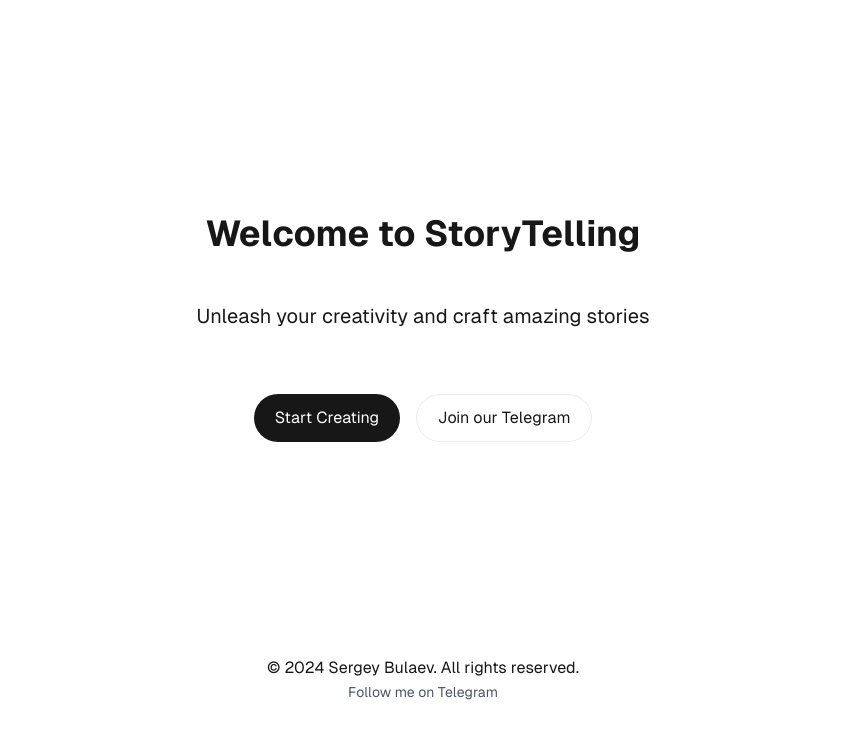
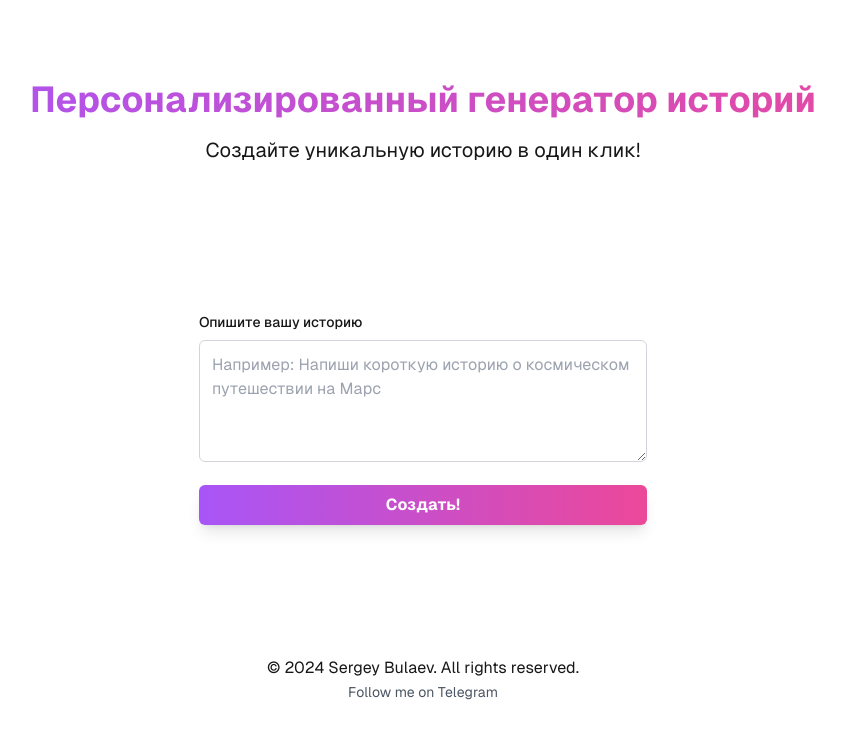
Before and after one commit to chubajs/stry-trial, a Next.js app: page / in a window 1280 px wide. Shown: the top 738 px of the page, without its empty margins (217-1062 px from the left). Built offline with nearby package versions, Linux system fonts and the light colour scheme.

Commit message:
add storyform component

```diff
--- /dev/null
+++ b/app/components/StoryForm.tsx
@@ -0,0 +1,46 @@
+"use client";
+
+import { useState } from 'react';
+import { motion } from 'framer-motion';
+
+export default function StoryForm({ onSubmit }: { onSubmit: (prompt: string) => void }) {
+  const [prompt, setPrompt] = useState('');
+
+  const handleSubmit = (e: React.FormEvent) => {
+    e.preventDefault();
+    onSubmit(prompt);
+  };
+
+  return (
+    <motion.div
+      initial={{ opacity: 0, y: 20 }}
+      animate={{ opacity: 1, y: 0 }}
+      transition={{ duration: 0.5 }}
+      className="w-full max-w-md mx-auto"
+    >
+      <form onSubmit={handleSubmit} className="space-y-4">
+        <div>
+          <label htmlFor="prompt" className="block text-sm font-medium mb-2">
+            Опишите вашу историю
+          </label>
+          <textarea
+            id="prompt"
+            value={prompt}
+            onChange={(e) => setPrompt(e.target.value)}
+            placeholder="Например: Напиши короткую историю о космическом путешествии на Марс"
+            className="w-full p-3 border border-gray-300 rounded-md focus:ring-2 focus:ring-blue-500 focus:border-blue-500 transition-colors"
+            rows={4}
+          />
+        </div>
+        <motion.button
+          whileHover={{ scale: 1.05 }}
+          whileTap={{ scale: 0.95 }}
+          type="submit"
+          className="w-full py-2 px-4 bg-gradient-to-r from-purple-500 to-pink-500 text-white font-bold rounded-md shadow-lg hover:from-purple-600 hover:to-pink-600 transition-all duration-300"
+        >
+          Создать!
+        </motion.button>
+      </form>
+    </motion.div>
+  );
+}
--- a/app/page.tsx
+++ b/app/page.tsx
@@ -1,29 +1,25 @@
+"use client";
+
 import Image from "next/image";
+import StoryForm from "./components/StoryForm";
 
 export default function Home() {
+  const handleStorySubmit = (prompt: string) => {
+    // Здесь будет логика отправки запроса на создание истории
+    console.log("Создание истории с промптом:", prompt);
+  };
+
   return (
-    <div className="grid grid-rows-[1fr_auto] min-h-screen p-8 pb-20 gap-16 sm:p-20 font-[family-name:var(--font-geist-sans)]">
-      <main className="flex flex-col gap-8 items-center justify-center text-center">
-        <h1 className="text-4xl font-bold mb-4">Welcome to StoryTelling</h1>
-        <p className="text-xl mb-8">Unleash your creativity and craft amazing stories</p>
+    <div className="grid grid-rows-[auto_1fr_auto] min-h-screen p-8 pb-20 gap-16 sm:p-20 font-[family-name:var(--font-geist-sans)]">
+      <header className="text-center">
+        <h1 className="text-4xl font-bold mb-4 bg-gradient-to-r from-purple-500 to-pink-500 text-transparent bg-clip-text">
+          Персонализированный генератор историй
+        </h1>
+        <p className="text-xl mb-8">Создайте уникальную историю в один клик!</p>
+      </header>
 
-        <div className="flex gap-4 items-center flex-col sm:flex-row">
-          <a
-            className="rounded-full border border-solid border-transparent transition-colors flex items-center justify-center bg-foreground text-background gap-2 hover:bg-[#383838] dark:hover:bg-[#ccc] text-sm sm:text-base h-10 sm:h-12 px-4 sm:px-5"
-            href="#"
-            // Replace '#' with the actual link to start creating stories
-          >
-            Start Creating
-          </a>
-          <a
-            className="rounded-full border border-solid border-black/[.08] dark:border-white/[.145] transition-colors flex items-center justify-center hover:bg-[#f2f2f2] dark:hover:bg-[#1a1a1a] hover:border-transparent text-sm sm:text-base h-10 sm:h-12 px-4 sm:px-5 sm:min-w-44"
-            href="https://t.me/sergiobulaev"
-            target="_blank"
-            rel="noopener noreferrer"
-          >
-            Join our Telegram
-          </a>
-        </div>
+      <main className="flex flex-col items-center justify-center">
+        <StoryForm onSubmit={handleStorySubmit} />
       </main>
 
       <footer className="text-center py-4">
```
Also changed, not shown: .docs/app-plan.md.
